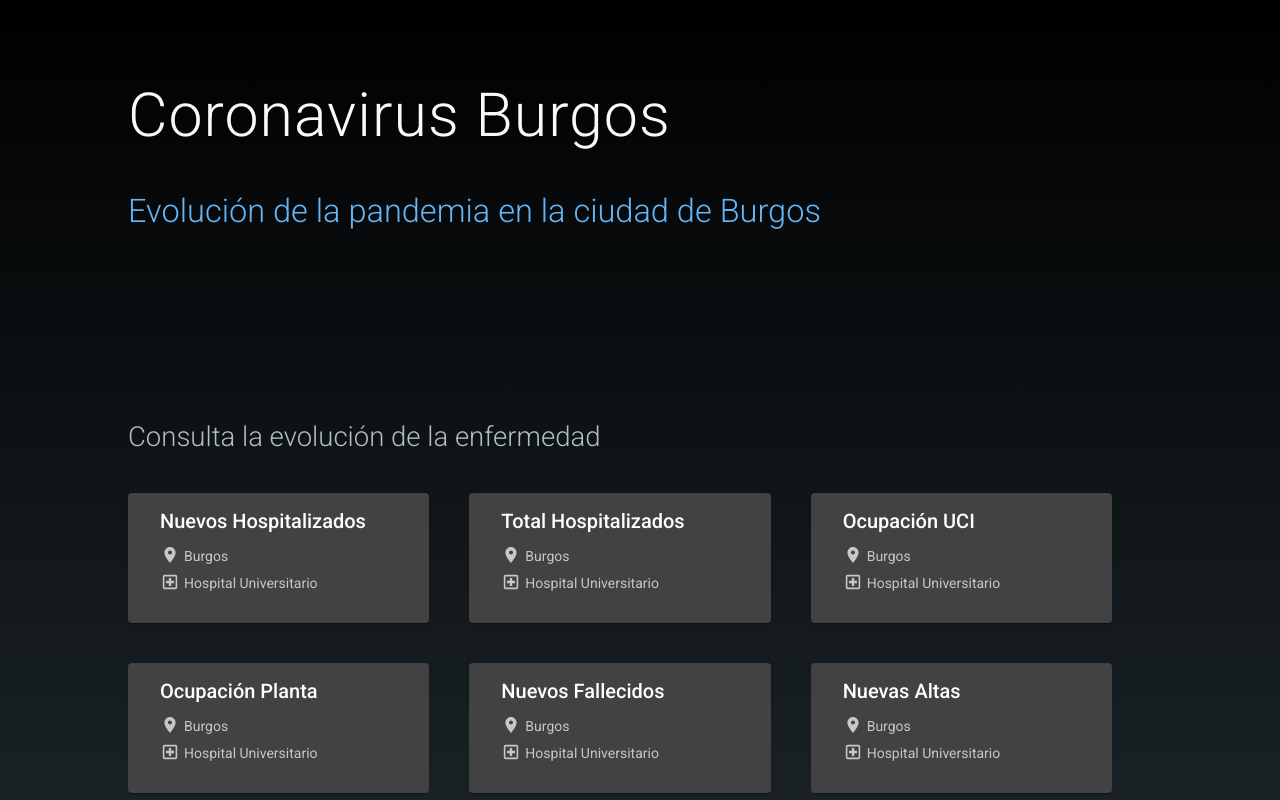
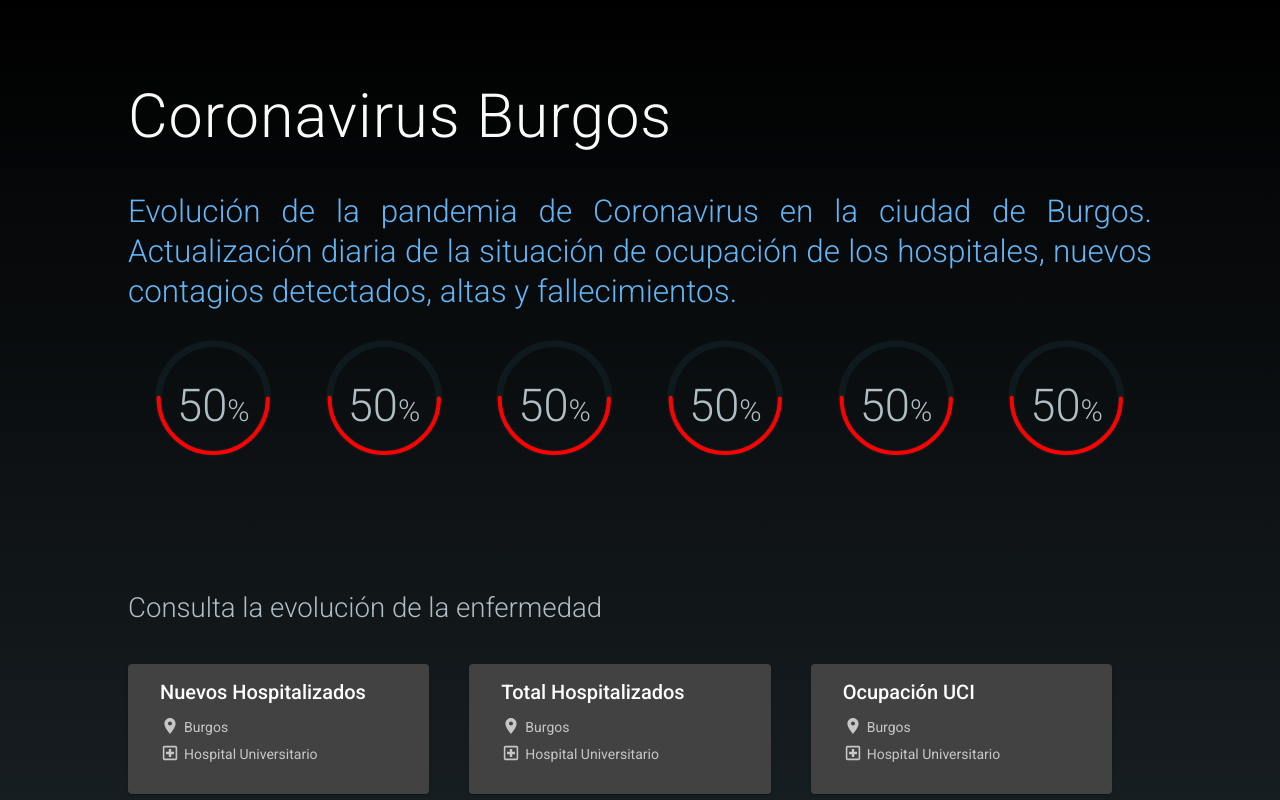
Before and after one commit to Peiboloski/coronavirus-burgos, an Angular app: page / in a window 1280 px wide. Shown: the top 800 px of the page. Built offline with nearby package versions, Linux system fonts and the light colour scheme.

Commit message:
widget adaptabillity done

```diff
--- a/angular.json
+++ b/angular.json
@@ -28,6 +28,7 @@
               "src/assets",
               "src/favicon",
               "src/site.webmanifest",
+              "src/picture.png",
               "src/sitemap.xml",
               "src/manifest.webmanifest"
             ],
--- a/src/app/app.component.html
+++ b/src/app/app.component.html
@@ -1,8 +1,16 @@
 <div class="main">
 <header class="header margin--lateral">
-    <h1 class="title">Coronavirus Burgos</h1>
-    <h2 class="subtitle">Evolución de la pandemia en la ciudad de Burgos</h2>
+    <div class="title">Coronavirus Burgos</div>
+    <h1 class="subtitle">Evolución de la pandemia de Coronavirus en la ciudad de Burgos. Actualización diaria de la situación de ocupación de los hospitales, nuevos contagios detectados, altas y fallecimientos.</h1>
 </header>
+<section class="margin--lateral widget-container">
+    <app-percentage></app-percentage>
+    <app-percentage></app-percentage>
+    <app-percentage></app-percentage>
+    <app-percentage></app-percentage>
+    <app-percentage></app-percentage>
+    <app-percentage></app-percentage>
+</section>
 <div class="section-title margin--lateral">Consulta la evolución de la enfermedad</div>
 <section class="card-container margin--lateral">
     <mat-card *ngFor="let graph of graphs" (click)="onGraphClicked(graph.url)" matRipple class="card">
@@ -17,5 +25,5 @@
 </section>
 </div>
 <footer class="footer">
-    <p>Made by <a href="https://www.linkedin.com/in/pablodelgadogarcia/">@peiboloski</a></p>
+    <p>Made by <a href="https://www.linkedin.com/in/pablodelgadogarcia/ " rel="nofollow">@peiboloski</a></p>
 </footer>
--- a/src/app/app.component.sass
+++ b/src/app/app.component.sass
@@ -36,7 +36,7 @@
     text-align: justify
     line-height: 40px
     margin: 40px 0
-    @include  fluid-font-size(25px, 35px)
+    @include  fluid-font-size(20px, 35px)
 
 .section-title
     color: $color-grey
@@ -45,28 +45,42 @@
     margin-top: min(20vh, 100px)
     @include  fluid-font-size(20px, 30px)
 
+.widget-container
+  display: grid
+  grid-template-columns: repeat(auto-fit, minmax(130px, 1fr))
+  grid-auto-rows: 1fr
+  &::before
+    content: ''
+    width: 0px
+    padding-top: 100%
+    grid-row: 1 / 1
+    grid-column: 1 / 1
+  *:first-child
+    grid-row: 1 / 1
+    grid-column: 1 / 1
+
+
 .card-container
   display: grid
   grid-template-columns: repeat(auto-fit, minmax(300px, 1fr))
 
-
-.card
-  margin: 40px 40px 0 0
-  flex: 1 1 0
-  cursor: pointer
-  &:hover
-    @include mat-elevation(8)
-  .card-subtitle
-    display: flex
-    flex-wrap: wrap
-    justify-content: flex-start
-    .tag
-        padding-right: 20px
-        .icon
-            position: relative
-            transform: scale(0.8)
-            top: 6px
-            right: 2px
+  .card
+    margin: 40px 40px 0 0
+    flex: 1 1 0
+    cursor: pointer
+    &:hover
+        @include mat-elevation(8)
+    .card-subtitle
+        display: flex
+        flex-wrap: wrap
+        justify-content: flex-start
+        .tag
+            padding-right: 20px
+            .icon
+                position: relative
+                transform: scale(0.8)
+                top: 6px
+                right: 2px
 
 .footer
     margin-top: 60px
--- a/src/app/app.module.ts
+++ b/src/app/app.module.ts
@@ -10,10 +10,12 @@ import { MatIconModule } from '@angular/material/icon';
 import { HttpClientModule } from '@angular/common/http';
 import { ServiceWorkerModule } from '@angular/service-worker';
 import { environment } from '../environments/environment';
+import { PercentageComponent } from './percentage/percentage.component';
 
 @NgModule({
   declarations: [
-    AppComponent
+    AppComponent,
+    PercentageComponent
   ],
   imports: [
     AppRoutingModule,
--- /dev/null
+++ b/src/app/percentage/percentage.component.html
@@ -0,0 +1,5 @@
+<svg xmlns="http://www.w3.org/2000/svg">
+    <circle cx="50%" cy="40%" r="40%" />
+    <circle id="percentage" cx="50%" cy="40%" r="40%" />
+</svg>
+<div class="percentage"><span class="percentage-number">50</span><span class="percentage-symbol">%</span></div>
--- /dev/null
+++ b/src/app/percentage/percentage.component.sass
@@ -0,0 +1,31 @@
+@import "~src/sass/_variables.sass"
+@import "~src/sass/_mixins.sass"
+:host
+    display: flex
+    justify-content: center
+    align-items: center
+    position: relative
+svg
+    width: 80%
+    height: 80%
+    position: relative
+    circle
+        fill: none
+        stroke-width: 5%
+        transform: translateY(5%)
+        stroke: $color-background--footer
+        &:nth-child(2)
+            stroke-width: 3%
+            stroke: red
+            stroke-dasharray: 252%
+            stroke-dashoffset: calc(  252% - ( (252% * 50) / 100 ))
+            stroke-linecap: round
+.percentage
+    position: absolute
+    margin: auto
+    color: $color-grey
+    font-weight: 200
+    .percentage-number
+        @include  fluid-font-size(30px, 50px)
+    .percentage-symbol
+        @include  fluid-font-size(15px, 35px)
--- /dev/null
+++ b/src/app/percentage/percentage.component.ts
@@ -0,0 +1,15 @@
+import { Component, OnInit } from '@angular/core';
+
+@Component({
+  selector: 'app-percentage',
+  templateUrl: './percentage.component.html',
+  styleUrls: ['./percentage.component.sass']
+})
+export class PercentageComponent implements OnInit {
+
+  constructor() { }
+
+  ngOnInit(): void {
+  }
+
+}
--- a/src/index.html
+++ b/src/index.html
@@ -1,20 +1,15 @@
 <!doctype html>
-<html lang="en">
-
+<html lang="es">
 <head>
   <meta charset="UTF-8">
-  <title>Coronavirus Burgos</title>
-  <meta http-equiv="CACHE-CONTROL" content="NO-CACHE">
-  <meta http-equiv="EXPIRES" content="Mon, 22 Jul 2002 11:12:01 GMT">
-  <meta name="description" content="Gráficas con información sobre la evolución de la pandemia en Burgos.">
-  <meta property="”og:site_name”" content="”Coronavirus" burgos”="" />
-  <meta property="og:type" content="website " />
-  <meta property="”og:url”" content="”coronavirusburgos.web.app”/">
-  <meta property="”og:title”" content="Estado" coronavirus="" burgos”="" />
-  <meta property="”og:description”" content="”Gráficas" sobre="" la="" evolución="" de="" pandemia="" en=""
-    burgos.”="" />
-  <meta property="”og:image”" content="”https://pics.filmaffinity.com/ultimo_tango_a_parigi-628700838-mmed.jpg”/">
-
+  <title>Coronavirus Burgos -  Gráficas Nuevos Contagios, Altas, UCI Hospitales</title>
+  <meta name="description" content="Gráficas diarias sobre la evolución de la pandemia de Coronavirus en Burgos. Nuevos Contagios, casos positivos, ocupación hospitales,  UCI , altas ..."/>
+  <meta property="og:site_name" content="Coronavirus Burgos"/>
+  <meta property="og:type" content="website" />
+  <meta property="”og:url”" content="coronavirusburgos.web.app/">
+  <meta property="og:title" content="Coronavirus Burgos"/>
+  <meta property="”og:description”" content="Gráficas sobre la evolución de la pandemia en Burgos."/>
+  <meta property="og:image" content="https://coronavirusburgos.web.app/picture.png">
   <meta name="google-site-verification" content="y6JyuxMZRG9gAYFYQmW4pqsMlUds6u5yLlBJhiqteAQ" />
   <base href="/">
   <meta name="viewport" content="width=device-width, initial-scale=1">
--- a/src/sass/_mixins.sass
+++ b/src/sass/_mixins.sass
@@ -1,4 +1,4 @@
-$min-vw: 300px
+$min-vw: 250px
 $max-vw: 1600px
 
 @function strip-unit($value)
--- a/src/styles.sass
+++ b/src/styles.sass
@@ -7,7 +7,3 @@ body
     padding: 0
     background: linear-gradient(black, #263238)
     font-family: Roboto, sans-serif
-    min-height: 100vh
-    display: flex
-    flex-direction: column
-    justify-content: space-between
```
Also changed, not shown: firebase.json, src/picture.png (added), 1 other file (tests, documents, lock files or other folders).
